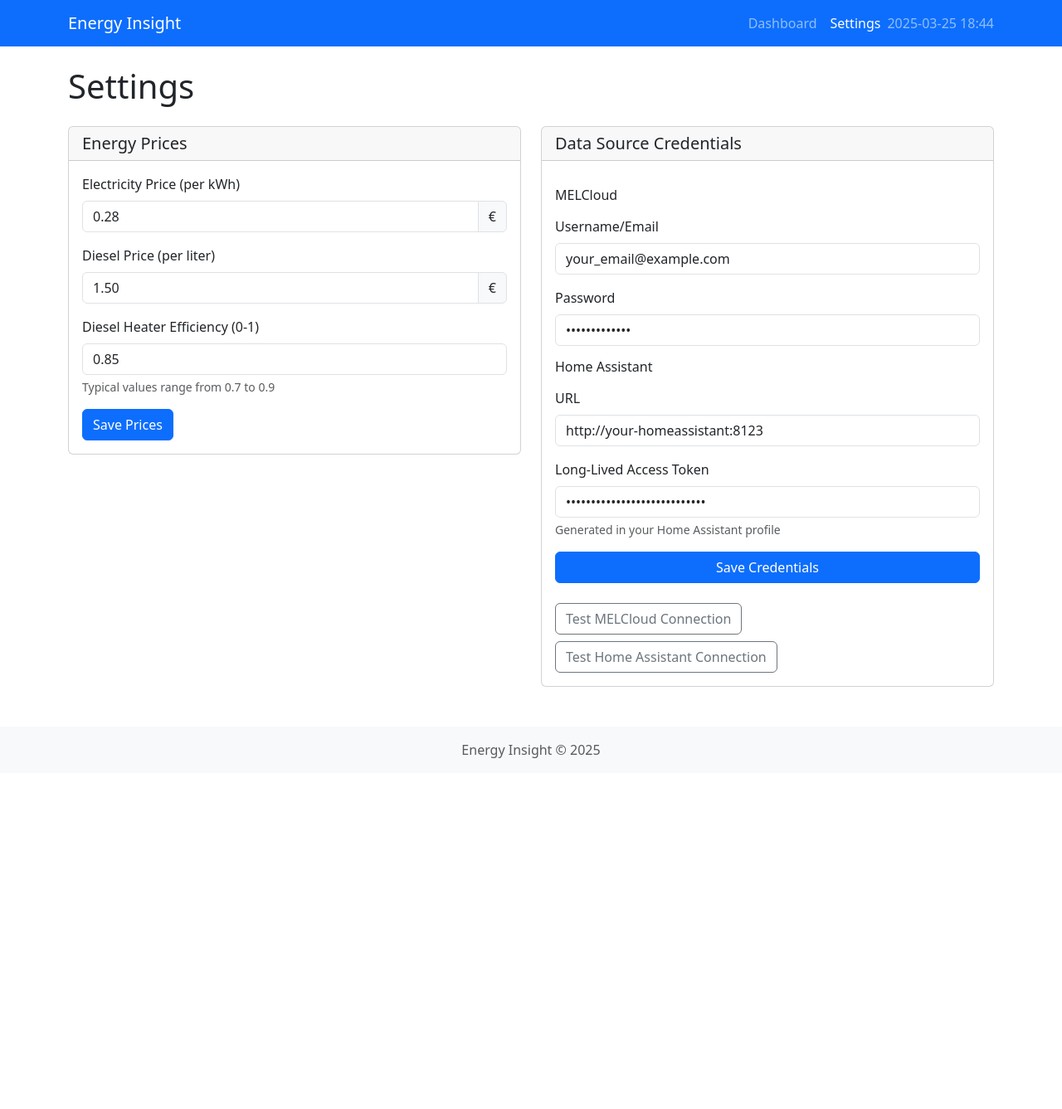
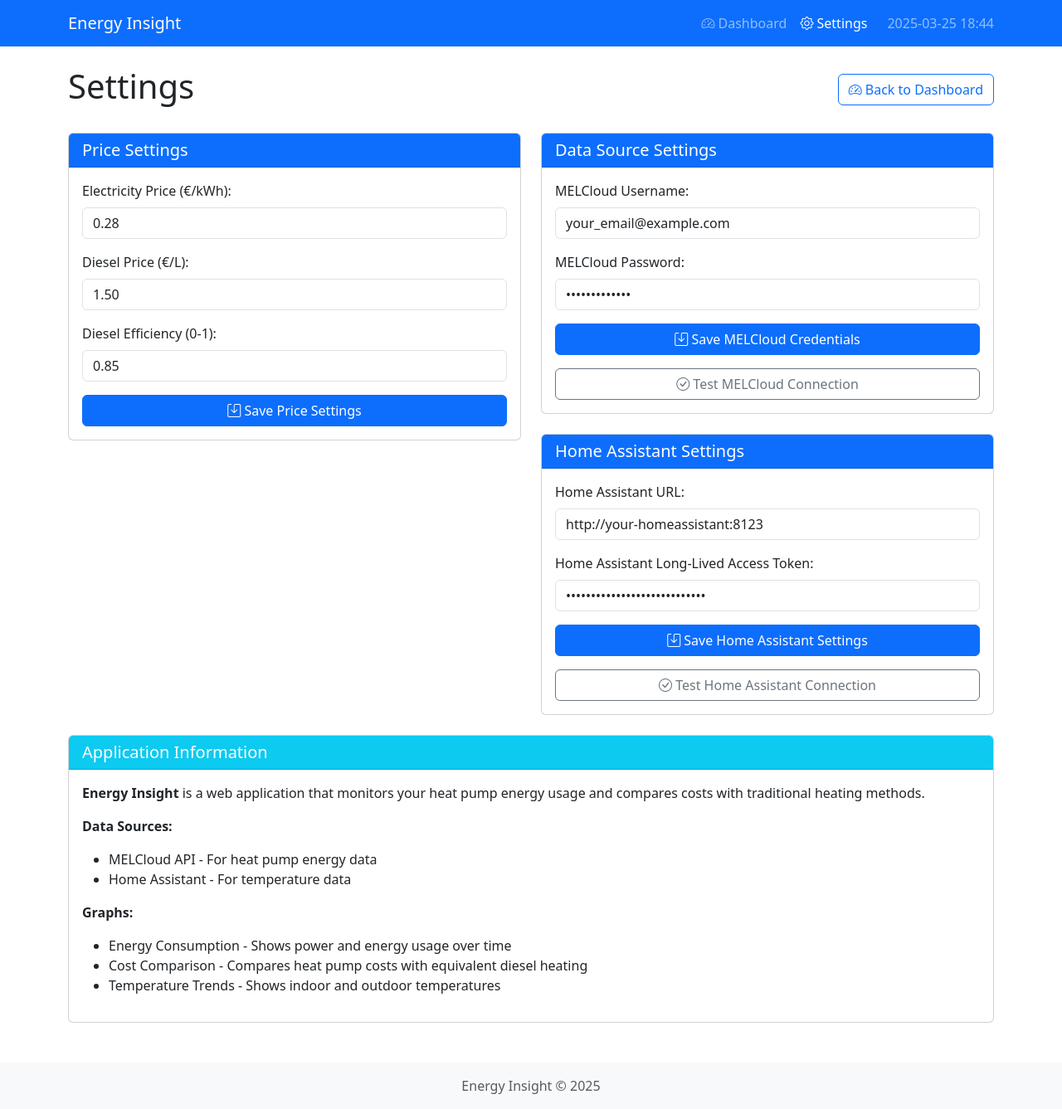
Before and after one commit to enrimagna/EnergyInsight, a Flask app: page /settings/ in a window 1280 px wide. Shown: the whole page at 83% size. Before the commit the page ends 914 px from the top, so only its background shows below. Run offline with Flask 2, Linux system fonts and the light colour scheme; some libraries are stand-ins or nearby versions.

Commit message:
Simplify navigation with consolidated dashboard and dedicated settings page

```diff
--- a/app/templates/base.html
+++ b/app/templates/base.html
@@ -5,6 +5,7 @@
     <meta name="viewport" content="width=device-width, initial-scale=1.0">
     <title>{% block title %}Energy Insight{% endblock %}</title>
     <link href="https://cdn.jsdelivr.net/npm/bootstrap@5.3.0-alpha1/dist/css/bootstrap.min.css" rel="stylesheet">
+    <link rel="stylesheet" href="https://cdn.jsdelivr.net/npm/bootstrap-icons@1.10.3/font/bootstrap-icons.css">
     <link rel="stylesheet" href="{{ url_for('static', filename='css/style.css') }}">
     <script src="https://cdn.plot.ly/plotly-latest.min.js"></script>
     {% block extra_head %}{% endblock %}
@@ -12,7 +13,7 @@
 <body>
     <nav class="navbar navbar-expand-lg navbar-dark bg-primary">
         <div class="container">
-            <a class="navbar-brand" href="{{ url_for('dashboard.index') }}">Energy Insight</a>
+            <a class="navbar-brand" href="{{ url_for('index') }}">Energy Insight</a>
             <button class="navbar-toggler" type="button" data-bs-toggle="collapse" data-bs-target="#navbarNav">
                 <span class="navbar-toggler-icon"></span>
             </button>
@@ -20,14 +21,18 @@
                 <ul class="navbar-nav ms-auto">
                     <li class="nav-item">
                         <a class="nav-link {% if request.endpoint == 'dashboard.index' %}active{% endif %}"
-                            href="{{ url_for('dashboard.index') }}">Dashboard</a>
+                            href="{{ url_for('dashboard.index') }}">
+                            <i class="bi bi-speedometer2"></i> Dashboard
+                        </a>
                     </li>
                     <li class="nav-item">
                         <a class="nav-link {% if request.endpoint.startswith('settings.') %}active{% endif %}"
-                            href="{{ url_for('settings.index') }}">Settings</a>
+                            href="{{ url_for('settings.index') }}">
+                            <i class="bi bi-gear"></i> Settings
+                        </a>
                     </li>
                 </ul>
-                <span class="navbar-text">
+                <span class="navbar-text ms-3">
                     {{ current_date.strftime('%Y-%m-%d %H:%M') }}
                 </span>
             </div>
--- a/app/templates/settings/index.html
+++ b/app/templates/settings/index.html
@@ -3,109 +3,136 @@
 {% block title %}Settings - Energy Insight{% endblock %}
 
 {% block content %}
-<h1 class="mb-4">Settings</h1>
-
-{% with messages = get_flashed_messages(with_categories=true) %}
-  {% if messages %}
-    {% for category, message in messages %}
-      <div class="alert alert-{{ category }}">{{ message }}</div>
-    {% endfor %}
-  {% endif %}
-{% endwith %}
+<div class="d-flex justify-content-between align-items-center mb-4">
+    <h1>Settings</h1>
+    <a href="{{ url_for('dashboard.index') }}" class="btn btn-outline-primary">
+        <i class="bi bi-speedometer2"></i> Back to Dashboard
+    </a>
+</div>
 
 <div class="row mb-4">
     <div class="col-md-6">
-        <div class="card">
-            <div class="card-header">
-                <h5 class="card-title mb-0">Energy Prices</h5>
+        <div class="card mb-4">
+            <div class="card-header bg-primary text-white">
+                <h5 class="card-title mb-0">Price Settings</h5>
             </div>
             <div class="card-body">
-                <form method="POST" action="{{ url_for('settings.index') }}">
-                    <input type="hidden" name="update_prices" value="1">
-
+                <form method="post">
                     <div class="mb-3">
-                        <label for="electricity_price" class="form-label">Electricity Price (per kWh)</label>
-                        <div class="input-group">
-                            <input type="number" step="0.01" min="0" class="form-control" id="electricity_price"
-                                name="electricity_price" value="{{ settings.electricity_price }}" required>
-                            <span class="input-group-text">€</span>
-                        </div>
+                        <label for="electricity_price" class="form-label">Electricity Price (€/kWh):</label>
+                        <input type="number" step="0.01" min="0" class="form-control" id="electricity_price"
+                            name="electricity_price" value="{{ settings.electricity_price }}" required>
+                        {% if settings.db_electricity_price is defined %}
+                        <small class="text-muted">Current value in database: {{ settings.db_electricity_price }}</small>
+                        {% endif %}
                     </div>
-
                     <div class="mb-3">
-                        <label for="diesel_price" class="form-label">Diesel Price (per liter)</label>
-                        <div class="input-group">
-                            <input type="number" step="0.01" min="0" class="form-control" id="diesel_price"
-                                name="diesel_price" value="{{ settings.diesel_price }}" required>
-                            <span class="input-group-text">€</span>
-                        </div>
+                        <label for="diesel_price" class="form-label">Diesel Price (€/L):</label>
+                        <input type="number" step="0.01" min="0" class="form-control" id="diesel_price"
+                            name="diesel_price" value="{{ settings.diesel_price }}" required>
+                        {% if settings.db_diesel_price is defined %}
+                        <small class="text-muted">Current value in database: {{ settings.db_diesel_price }}</small>
+                        {% endif %}
                     </div>
-
                     <div class="mb-3">
-                        <label for="diesel_efficiency" class="form-label">Diesel Heater Efficiency (0-1)</label>
+                        <label for="diesel_efficiency" class="form-label">Diesel Efficiency (0-1):</label>
                         <input type="number" step="0.01" min="0" max="1" class="form-control" id="diesel_efficiency"
                             name="diesel_efficiency" value="{{ settings.diesel_efficiency }}" required>
-                        <div class="form-text">Typical values range from 0.7 to 0.9</div>
+                        {% if settings.db_diesel_efficiency is defined %}
+                        <small class="text-muted">Current value in database: {{ settings.db_diesel_efficiency }}</small>
+                        {% endif %}
                     </div>
-
-                    <button type="submit" class="btn btn-primary">Save Prices</button>
+                    <button type="submit" name="update_prices" class="btn btn-primary w-100">
+                        <i class="bi bi-save"></i> Save Price Settings
+                    </button>
                 </form>
             </div>
         </div>
     </div>
 
     <div class="col-md-6">
-        <div class="card">
-            <div class="card-header">
-                <h5 class="card-title mb-0">Data Source Credentials</h5>
+        <div class="card mb-4">
+            <div class="card-header bg-primary text-white">
+                <h5 class="card-title mb-0">Data Source Settings</h5>
             </div>
             <div class="card-body">
-                <form method="POST" action="{{ url_for('settings.index') }}">
-                    <input type="hidden" name="update_credentials" value="1">
-
-                    <h6 class="mt-3 mb-3">MELCloud</h6>
+                <form method="post">
                     <div class="mb-3">
-                        <label for="melcloud_username" class="form-label">Username/Email</label>
+                        <label for="melcloud_username" class="form-label">MELCloud Username:</label>
                         <input type="email" class="form-control" id="melcloud_username"
                             name="melcloud_username" value="{{ settings.melcloud_username }}" required>
                     </div>
-
                     <div class="mb-3">
-                        <label for="melcloud_password" class="form-label">Password</label>
+                        <label for="melcloud_password" class="form-label">MELCloud Password:</label>
                         <input type="password" class="form-control" id="melcloud_password"
                             name="melcloud_password" value="{{ settings.melcloud_password }}" required>
                     </div>
+                    <button type="submit" name="update_credentials" class="btn btn-primary mb-3 w-100">
+                        <i class="bi bi-save"></i> Save MELCloud Credentials
+                    </button>
+                    <button type="submit" formaction="{{ url_for('settings.test_connection') }}"
+                        name="service" value="melcloud" class="btn btn-outline-secondary w-100">
+                        <i class="bi bi-check-circle"></i> Test MELCloud Connection
+                    </button>
+                </form>
+            </div>
+        </div>
 
-                    <h6 class="mt-3 mb-3">Home Assistant</h6>
+        <div class="card">
+            <div class="card-header bg-primary text-white">
+                <h5 class="card-title mb-0">Home Assistant Settings</h5>
+            </div>
+            <div class="card-body">
+                <form method="post">
                     <div class="mb-3">
-                        <label for="hass_url" class="form-label">URL</label>
+                        <label for="hass_url" class="form-label">Home Assistant URL:</label>
                         <input type="url" class="form-control" id="hass_url"
-                            name="hass_url" value="{{ settings.hass_url }}" placeholder="http://homeassistant:8123" required>
+                            name="hass_url" value="{{ settings.hass_url }}" required
+                            placeholder="http://your-homeassistant:8123">
                     </div>
-
                     <div class="mb-3">
-                        <label for="hass_token" class="form-label">Long-Lived Access Token</label>
+                        <label for="hass_token" class="form-label">Home Assistant Long-Lived Access Token:</label>
                         <input type="password" class="form-control" id="hass_token"
                             name="hass_token" value="{{ settings.hass_token }}" required>
-                        <div class="form-text">Generated in your Home Assistant profile</div>
                     </div>
+                    <button type="submit" name="update_credentials" class="btn btn-primary mb-3 w-100">
+                        <i class="bi bi-save"></i> Save Home Assistant Settings
+                    </button>
+                    <button type="submit" formaction="{{ url_for('settings.test_connection') }}"
+                        name="service" value="homeassistant" class="btn btn-outline-secondary w-100">
+                        <i class="bi bi-check-circle"></i> Test Home Assistant Connection
+                    </button>
+                </form>
+            </div>
+        </div>
+    </div>
+</div>
 
-                    <div class="d-grid">
-                        <button type="submit" class="btn btn-primary">Save Credentials</button>
-                    </div>
-                </form>
-
-                <div class="mt-4">
-                    <form method="POST" action="{{ url_for('settings.test_connection') }}">
-                        <input type="hidden" name="service" value="melcloud">
-                        <button type="submit" class="btn btn-outline-secondary mb-2">Test MELCloud Connection</button>
-                    </form>
-
-                    <form method="POST" action="{{ url_for('settings.test_connection') }}">
-                        <input type="hidden" name="service" value="homeassistant">
-                        <button type="submit" class="btn btn-outline-secondary">Test Home Assistant Connection</button>
-                    </form>
-                </div>
+<div class="row mb-4">
+    <div class="col-md-12">
+        <div class="card">
+            <div class="card-header bg-info text-white">
+                <h5 class="card-title mb-0">Application Information</h5>
+            </div>
+            <div class="card-body">
+                <p>
+                    <strong>Energy Insight</strong> is a web application that monitors your heat pump energy usage and compares costs with traditional heating methods.
+                </p>
+                <p>
+                    <strong>Data Sources:</strong>
+                    <ul>
+                        <li>MELCloud API - For heat pump energy data</li>
+                        <li>Home Assistant - For temperature data</li>
+                    </ul>
+                </p>
+                <p>
+                    <strong>Graphs:</strong>
+                    <ul>
+                        <li>Energy Consumption - Shows power and energy usage over time</li>
+                        <li>Cost Comparison - Compares heat pump costs with equivalent diesel heating</li>
+                        <li>Temperature Trends - Shows indoor and outdoor temperatures</li>
+                    </ul>
+                </p>
             </div>
         </div>
     </div>
```
Also changed, not shown: app/__init__.py (+7 -2 lines), app/routes/dashboard.py (+13 -2 lines), app/templates/dashboard/index.html (+13 -35 lines).
